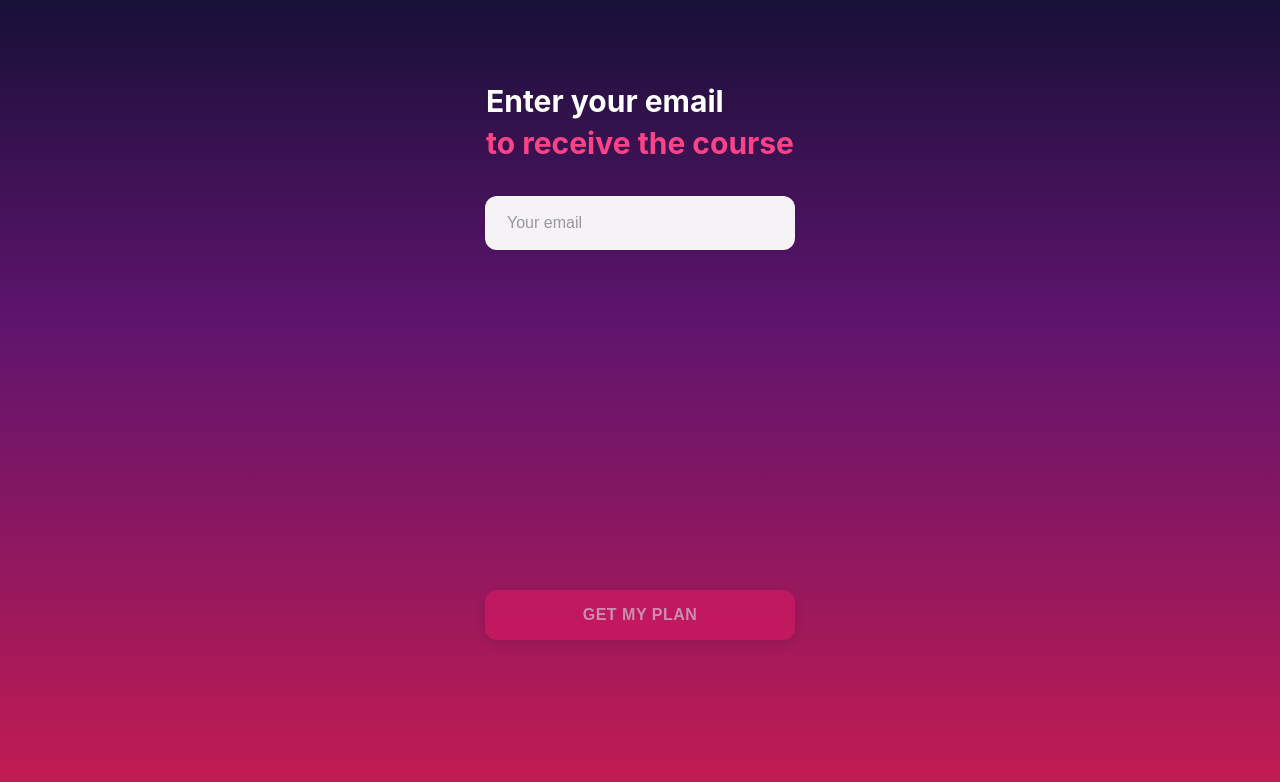
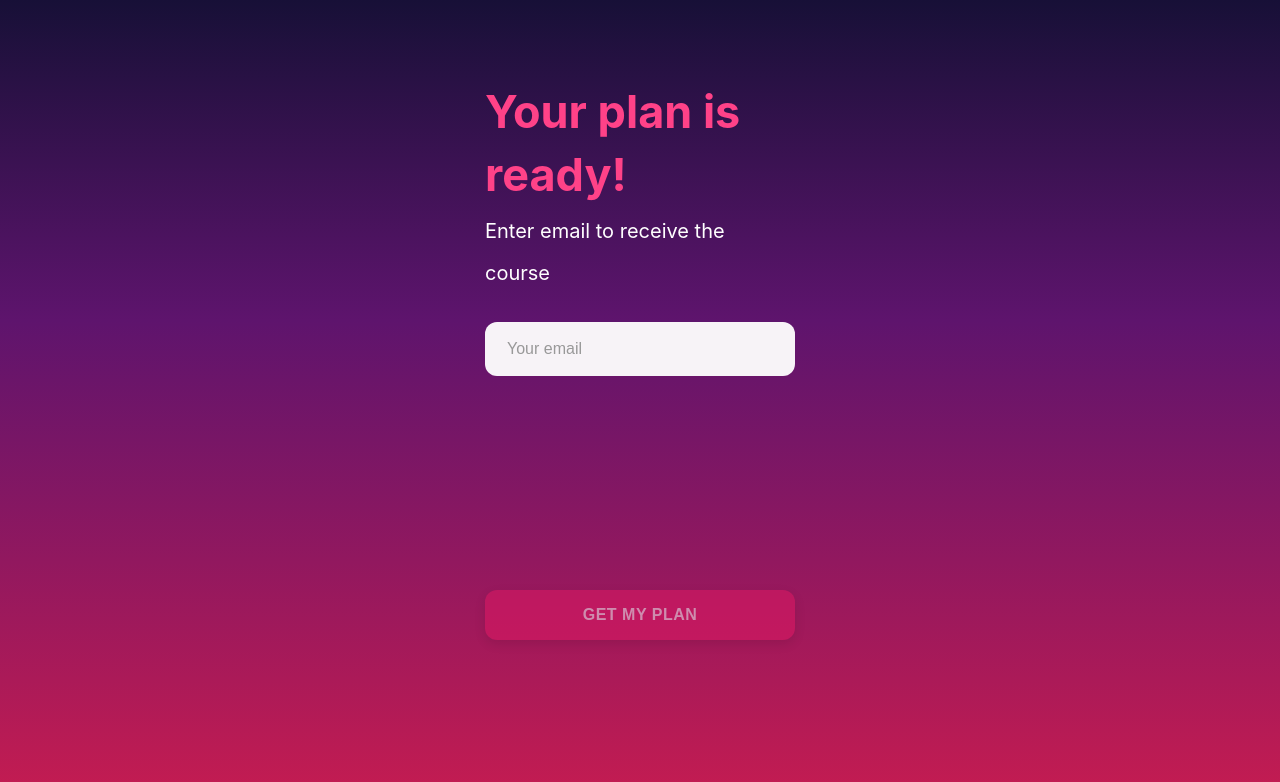
Before and after one commit to OleksandraRyzhova0502/marketing-funnel-app, a React (Vite) app: page /#/mail in a window 1280 px wide. Shown: the top 782 px of the page. Built offline with nearby package versions, Linux system fonts and the light colour scheme; no server answers.

Commit message:
Update navigation flow in LoaderScreen and MailScreen; enhance MailScreen styling and text for improved user experience

```diff
--- a/src/screens/LoaderScreen.tsx
+++ b/src/screens/LoaderScreen.tsx
@@ -33,7 +33,7 @@ export const LoaderScreen: React.FC = () => {
         if (newProgress < 100) {
           animationFrameRef.current = requestAnimationFrame(updateProgress)
         } else {
-          navigate('/plan')
+          navigate('/mail')
         }
       }
     }
--- a/src/screens/MailScreen.css
+++ b/src/screens/MailScreen.css
@@ -28,6 +28,15 @@
   font-weight: 700;
 }
 
+.mail-screen__title .mail-screen__highlight {
+  font-size: 45px;
+}
+
+.mail-screen__subtitle {
+  font-size: 20px;
+  font-weight: 400;
+}
+
 .mail-screen__input {
   width: 100%;
   max-width: 350px;
--- a/src/screens/MailScreen.tsx
+++ b/src/screens/MailScreen.tsx
@@ -58,7 +58,7 @@ export const MailScreen: React.FC = () => {
       // Store email in global state for use in authentication/signup flow
       setEmailStore(email)
       track('Lead', { email })
-      navigate('/price-standart')
+      navigate('/plan')
     } else {
       setHasTriedSubmit(true)
     }
@@ -68,8 +68,8 @@ export const MailScreen: React.FC = () => {
     <ScreenLayout>
       <div className="mail-screen">
         <h2 className="mail-screen__title">
-          Enter your email<br />
-          <span className="mail-screen__highlight">to receive the course</span>
+          <span className="mail-screen__highlight">Your plan is ready!</span><br />
+          <span className="mail-screen__subtitle">Enter email to receive the course</span>
         </h2>
         <input
           type="email"
--- a/src/screens/PlanScreen.tsx
+++ b/src/screens/PlanScreen.tsx
@@ -18,7 +18,7 @@ export const PlanScreen: React.FC = () => {
 
   const handleNext = () => {
     track('clicked_next')
-    navigate('/mail')
+    navigate('/price-standart')
   }
 
   return (
```
Also changed, not shown: 5 other files (tests, documents, lock files or other folders).
